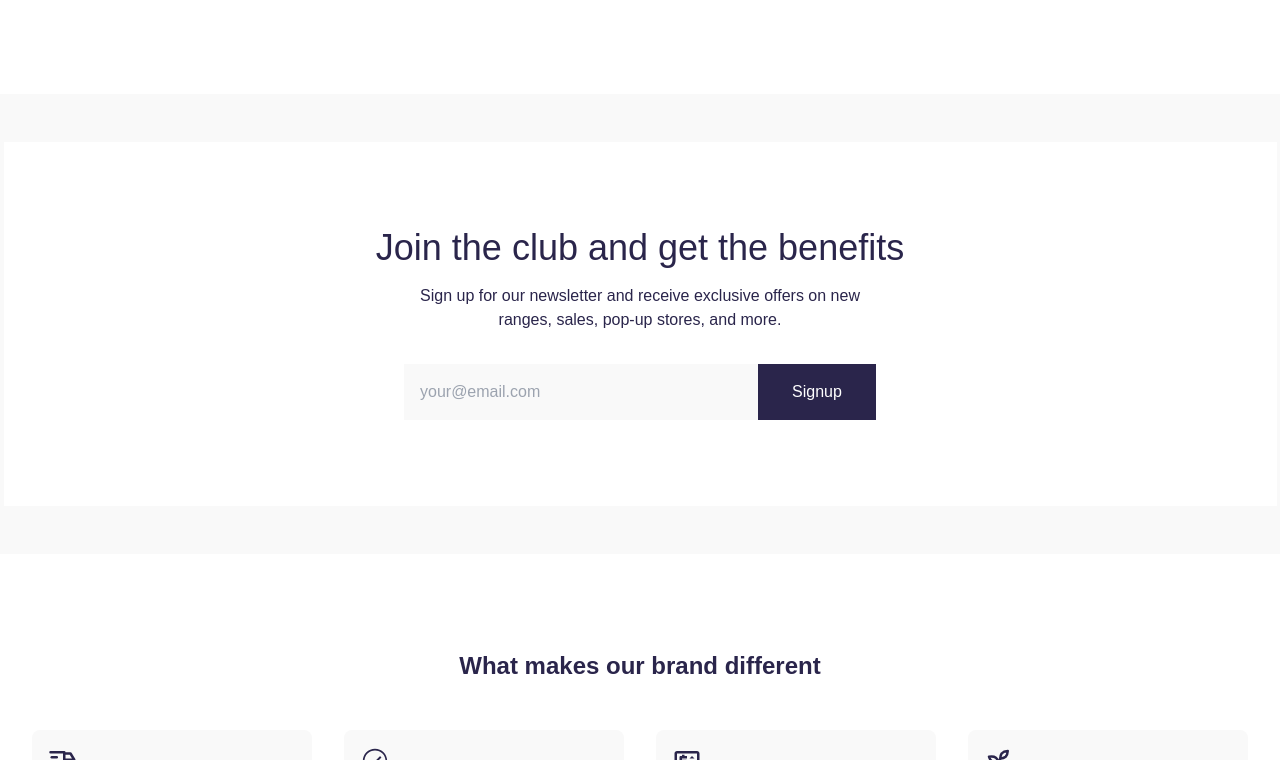
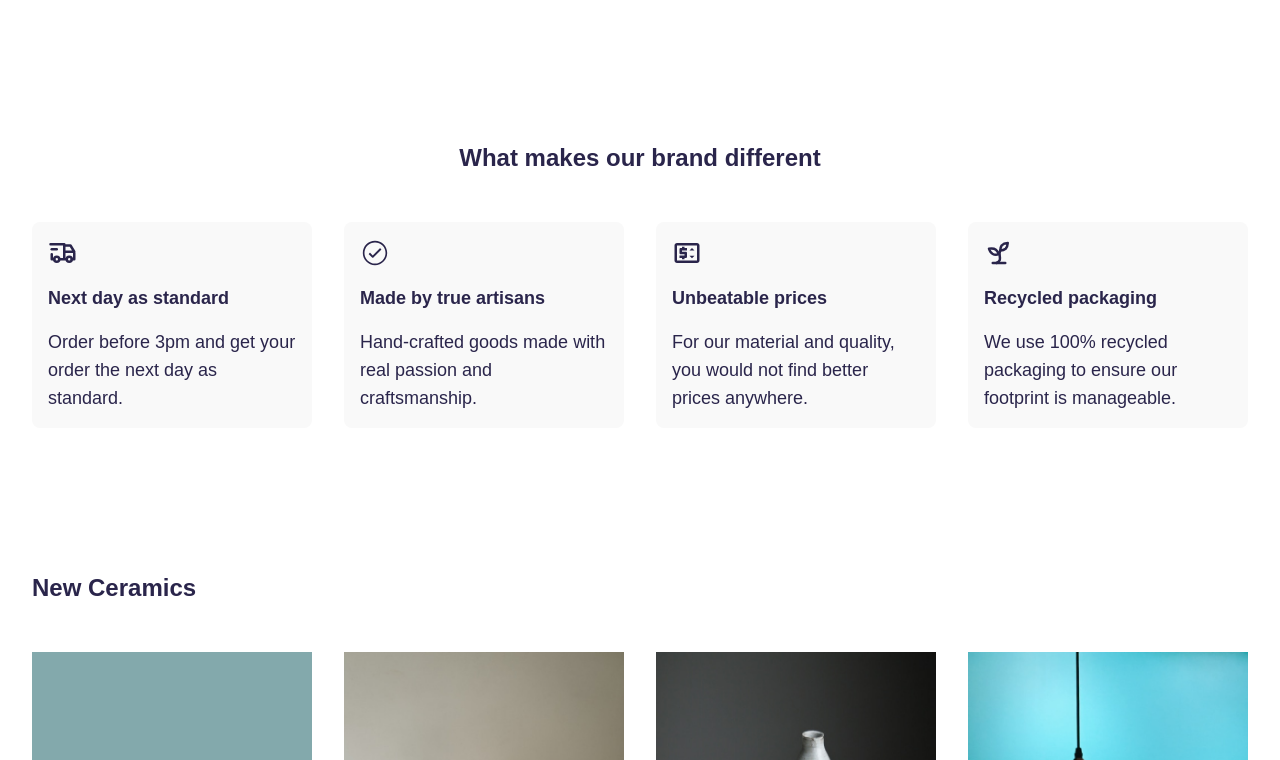
Before and after one commit to RafihaSiddiqui6/Hackathon-figma-E-commerce, a Next.js app: page / in a window 1280 px wide. Shown: the part 780-1540 px from the top of the page. Built offline with nearby package versions, Linux system fonts and the light colour scheme.

Commit message:
page.tsx

```diff
--- a/src/app/page.tsx
+++ b/src/app/page.tsx
@@ -8,10 +8,10 @@ export default function Page(){
   return (
     <div>
    <Brand/>
-   <Club/>
    <Uniqueness/>
    <Ceramics/>
    <Products/>
+   <Club/>
    <Last/>
     </div>
   )
```
